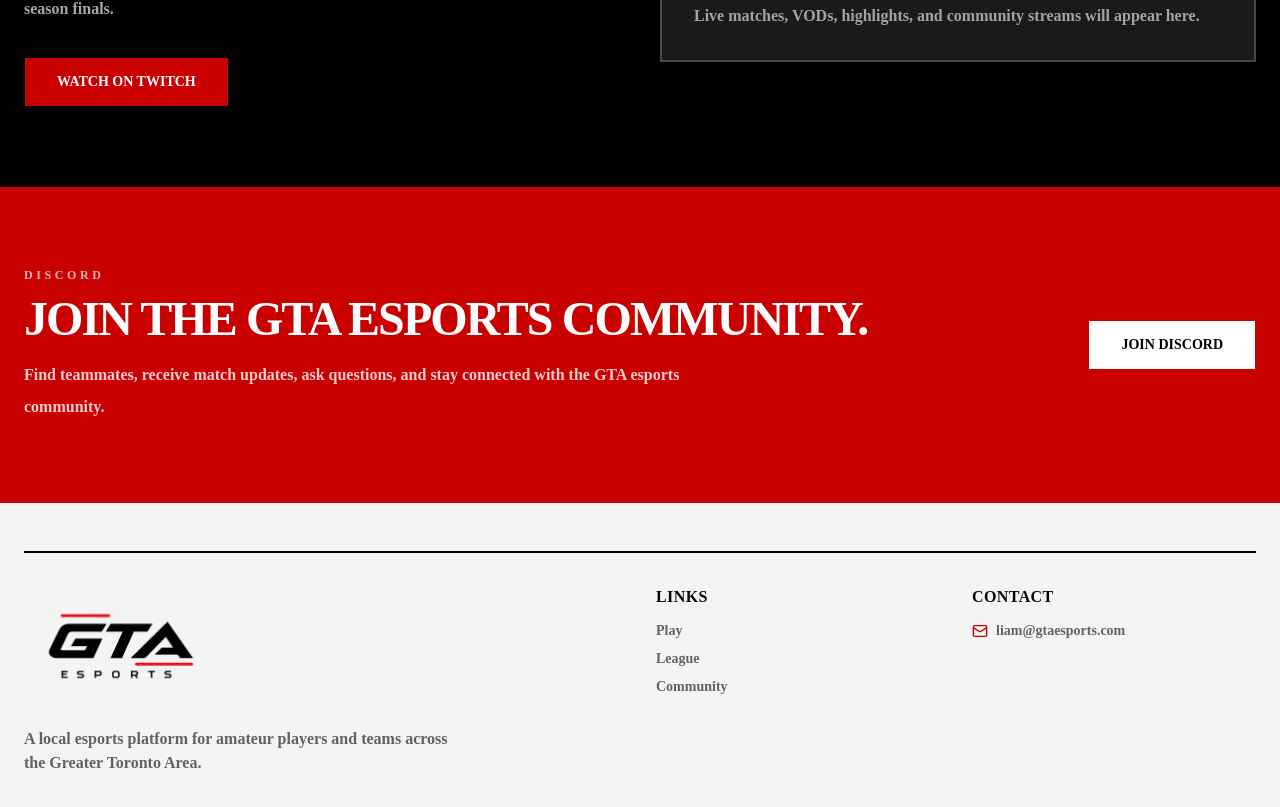
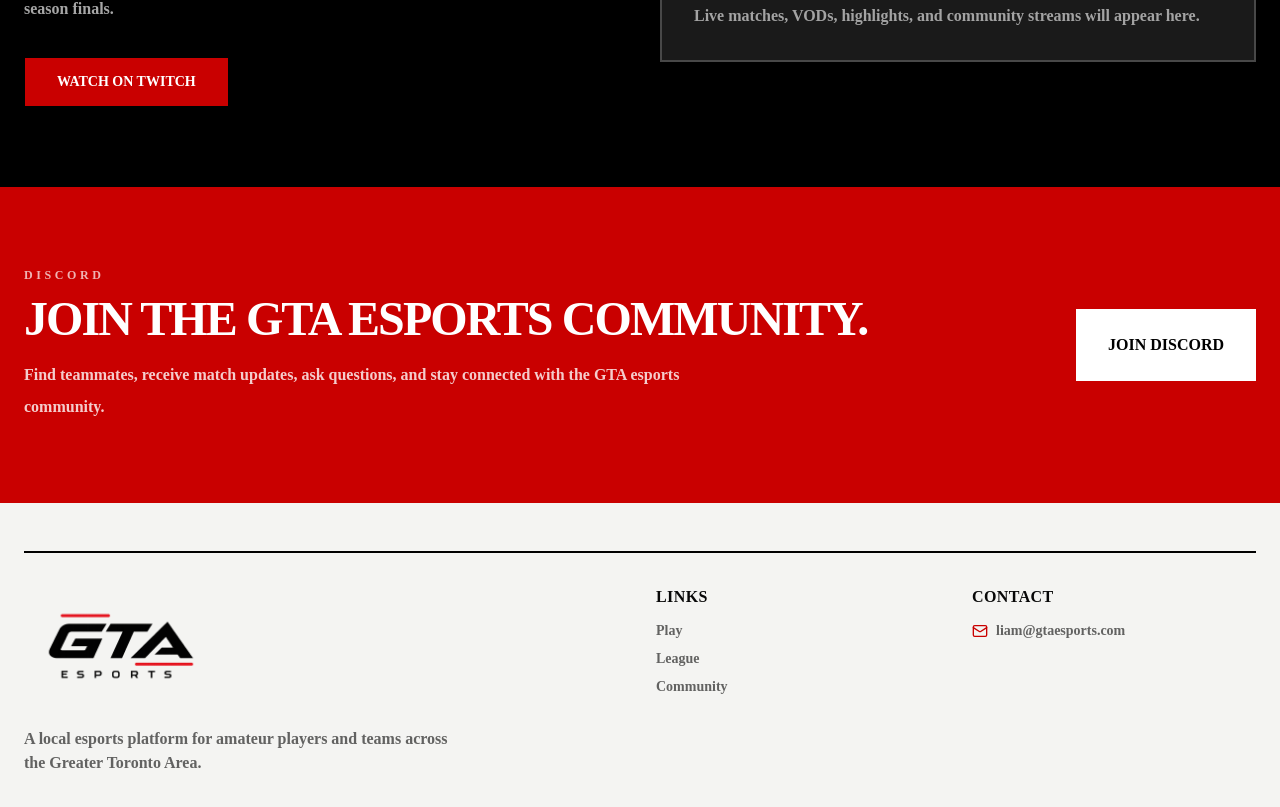
Before and after one commit to liamthekerrigans-del/gta-esports, a Next.js app: page / in a window 1280 px wide. Shown: the part 3976-4783 px from the top of the page. Built offline with nearby package versions, Linux system fonts and the light colour scheme.

Commit message:
Fix Discord link button

```diff
--- a/app/page.tsx
+++ b/app/page.tsx
@@ -20,6 +20,9 @@
 
 import { Card, CardContent } from "@/components/ui/card";
 import { Button } from "@/components/ui/button";
+
+const discordLink = "https://discord.gg/ttkYjGBZ";
+const contactEmail = "liam@gtaesports.com";
 
 export default function GTAEsports() {
   const [signupType, setSignupType] = useState("individual");
@@ -303,9 +306,14 @@
             </p>
           </div>
 
-          <Button asChild className="rounded-none bg-white px-8 py-6 font-black uppercase text-black hover:bg-black hover:text-white">
-            <a href="#community">Join Discord</a>
-          </Button>
+          <a
+            href={discordLink}
+            target="_blank"
+            rel="noopener noreferrer"
+            className="inline-flex items-center justify-center rounded-none bg-white px-8 py-6 text-base font-black uppercase text-black transition hover:bg-black hover:text-white"
+          >
+            Join Discord
+          </a>
         </div>
       </section>
 
@@ -338,7 +346,7 @@
             <h4 className="font-black uppercase tracking-wide">Contact</h4>
             <div className="mt-3 flex items-center gap-2 text-sm font-bold text-black/60">
               <Mail className="h-4 w-4 text-[#c90000]" />
-              <span>liam@gtaesports.com</span>
+              <a href={`mailto:${contactEmail}`}>{contactEmail}</a>
             </div>
           </div>
         </div>
```
